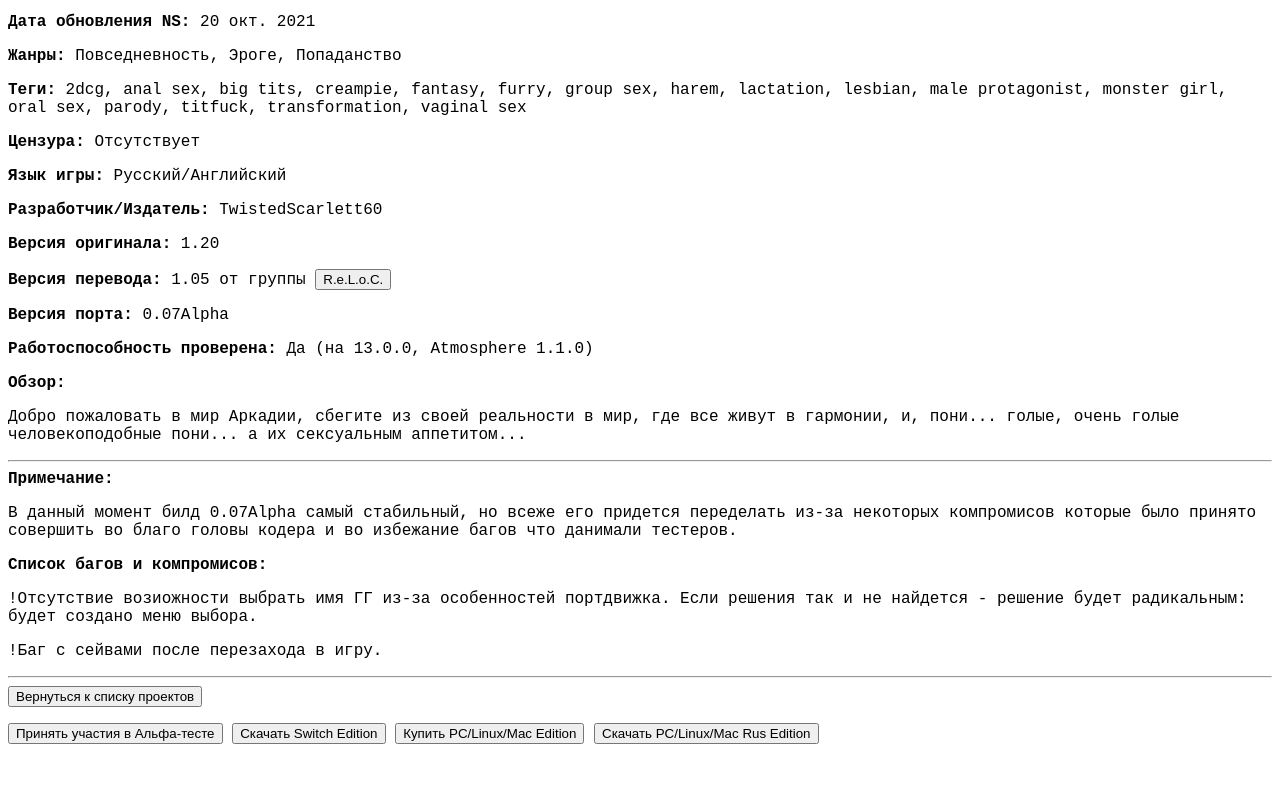
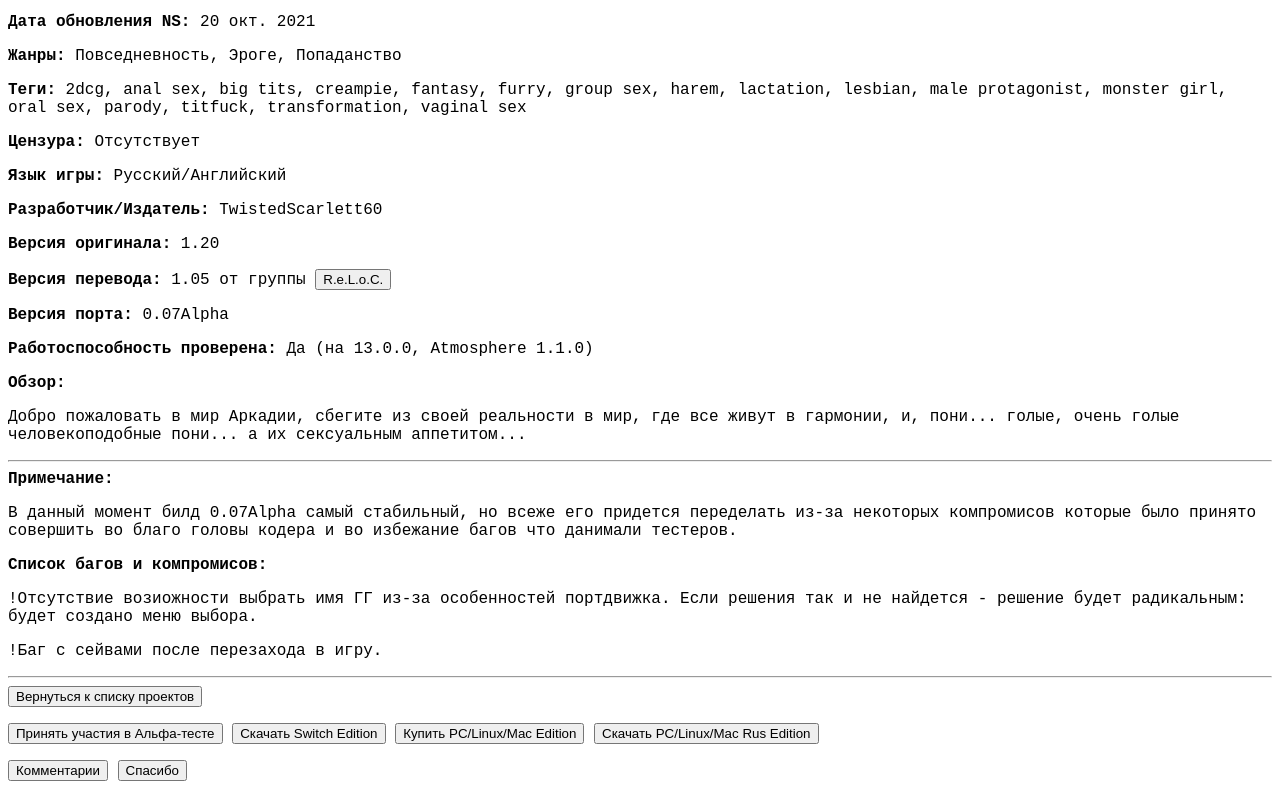
Before and after one commit to Alkohole/Alkohole.github.io, a plain HTML site: page fwb/enabled.html in a window 1280 px wide. Shown: the part 926-1723 px from the top of the page. Before the commit the page ends 1686 px from the top, so only its background shows below. Drawn offline with Linux system fonts and the light colour scheme.

Commit message:
First Commit

```diff
--- a/fwb/enabled.html
+++ b/fwb/enabled.html
@@ -46,6 +46,10 @@
 		<button onclick="window.location.href = 'https://store.steampowered.com/app/1299370/';">Купить PC/Linux/Mac Edition</button>
 		<button onclick="window.location.href = 'https://vk.com/relocteam?w=wall-202929763_222';">Скачать PC/Linux/Mac Rus Edition</button>
 	</p>
+	<p>
+		<button onclick="window.location.href = 'https://vk.com/topic-153892297_48258804';">Комментарии</button>
+		<button onclick="window.location.href = 'https://vk.com/topic-153892297_48258812';">Спасибо</button>
+	</p>
 
 
 </body>
```
